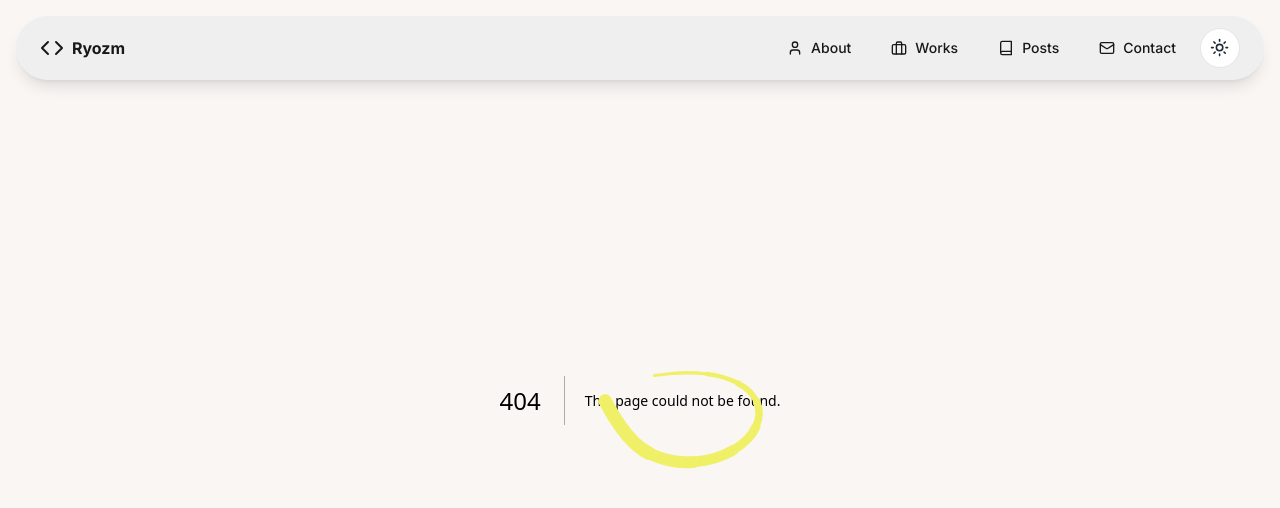
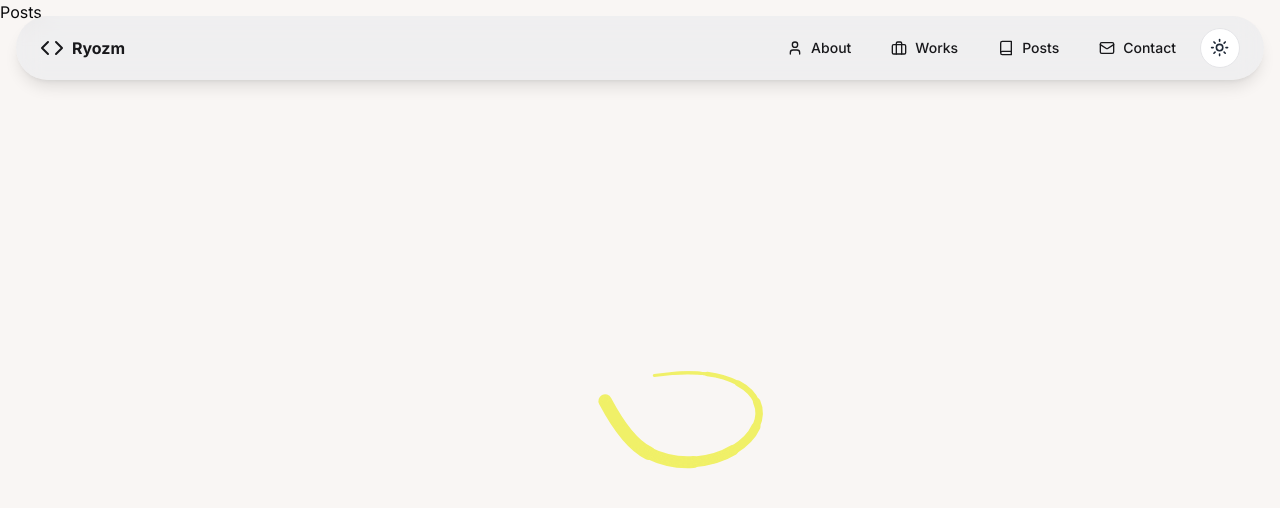
Before and after one commit to ryozm/ryozm-homepage, a Next.js app: page /posts in a window 1280 px wide. Before the commit this address had no page. Shown: the top 508 px of the page. Built offline with nearby package versions, Linux system fonts and the light colour scheme.

Commit message:
feat: add /posts page

```diff
--- /dev/null
+++ b/app/posts/page.tsx
@@ -0,0 +1,7 @@
+const PostsPage = () => {
+  return ( <div>
+    <h1>Posts</h1>
+  </div> );
+}
+
+export default PostsPage;
```
